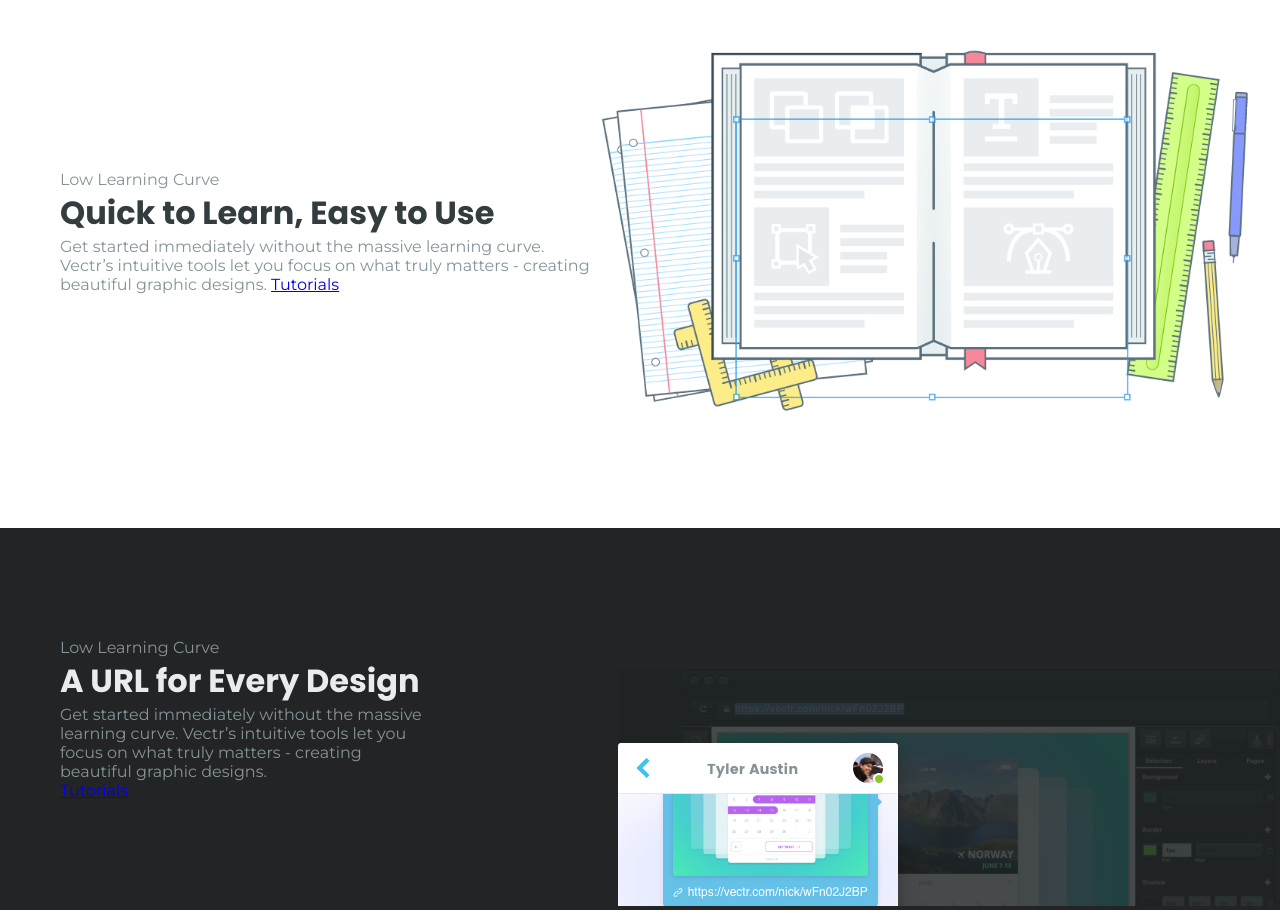
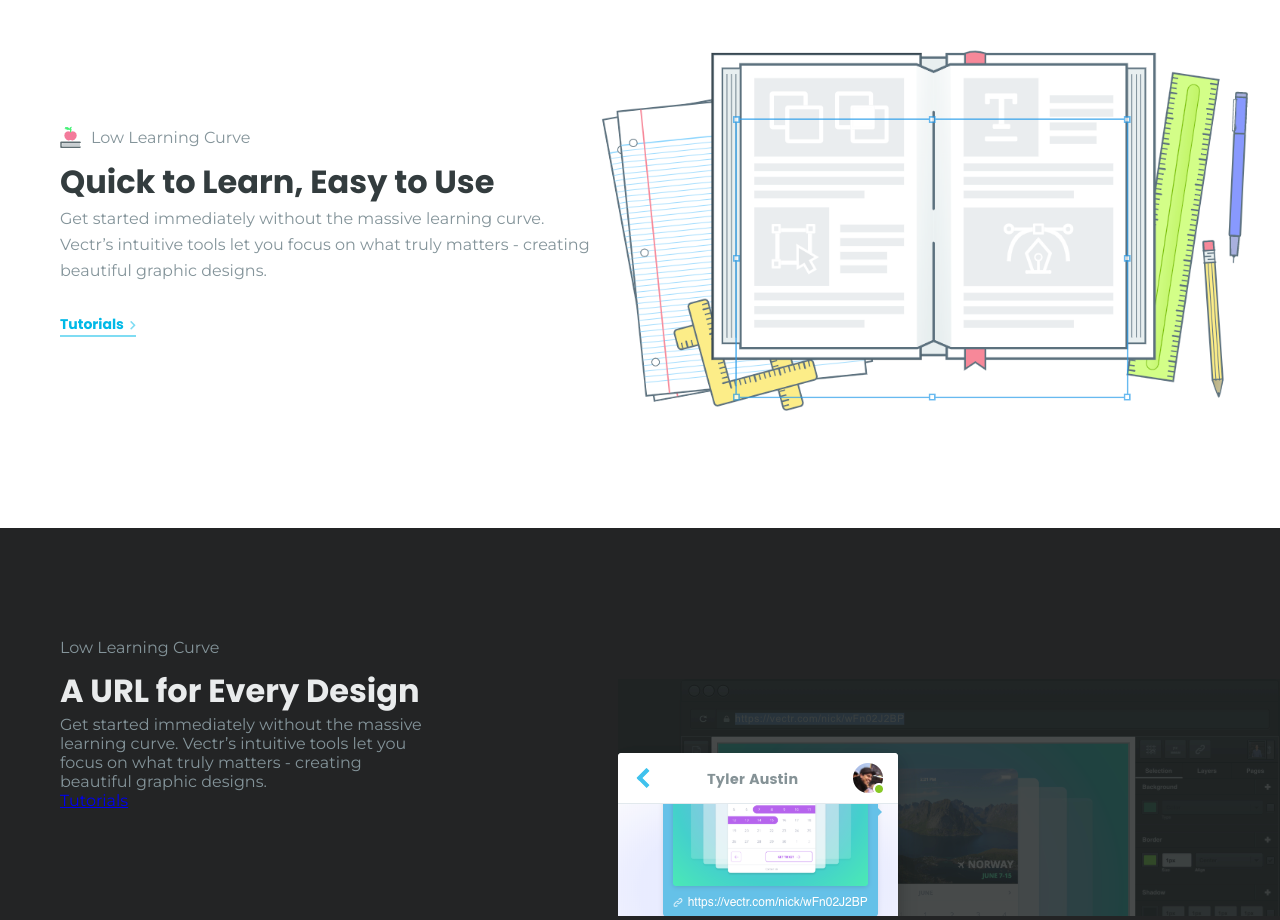
Before and after one commit to FrancescoPandolfi/html-css-vectr, a plain HTML site: page index.html in a window 1280 px wide. Shown: the part 1080-2000 px from the top of the page. Drawn offline with Linux system fonts and the light colour scheme.

Commit message:
1st section

```diff
--- a/css/style.css
+++ b/css/style.css
@@ -7,8 +7,6 @@
   -webkit-font-smoothing: antialiased;
 }
 /* GENERAL */
-.btn_border_green {
-}
 .bianco {
   color: #E9EBEC;
 }
@@ -25,10 +23,17 @@ h2 {
   font-weight: 700;
   color: #333C3E;
   font-size: 32px;
+  margin-top: 10px;
 }
 p.text {
   font-size: 16px;
+  line-height: 26px;
 }
+.flex {
+  display: flex;
+  align-items: center;
+}
+
 
 body {
   background-color: white;
@@ -167,13 +172,11 @@ a.btn_green_big:visited {
   justify-content: space-between;
   align-items: center;
 }
-
 @media screen and (max-width:999px) {
   .logo_wrapper {
     padding: 0 15px;
   }
 }
-
 .logos img {
   height: 25px;
 }
@@ -192,12 +195,36 @@ a.btn_green_big:visited {
   min-width: 600px;
   padding: 0 0 0 60px;
 }
+.flex img {
+  margin-right: 10px;
+}
 .l_c_image {
   width: 100%;
   padding-right: 30px;
 }
 .l_c_image img {
   width: 100%;
+}
+
+a.btn_cyan:link,
+a.btn_cyan:visited {
+  display: inline-block;
+  font-family: 'Poppins', sans-serif;
+  font-size: 14px;
+  margin-top: 30px;
+  text-decoration: none;
+  color: #00b9e7;
+  border-bottom: 2px solid #7fdcf3;
+}
+.fas.fa-chevron-right {
+  font-size: 10px;
+  color: #7fdcf3;
+  margin-left: 3px;
+}
+.bar::after {
+  width: 30px;
+  height: 10px;
+  border: 1px solid black;
 }
 
 /* REAL TIME SHARING SECTION */
--- a/index.html
+++ b/index.html
@@ -21,6 +21,7 @@
             <a class="btn_menu_green_border" href="#">Use Online</a>
             <a class="btn_menu_login" href="#">Login</a>
           </div>
+          <div class="hamburger_menu"></div>
         </nav>
       </div>
       <div class="jumbo">
@@ -50,10 +51,10 @@
       <!-- LEARNING CURVE SECTION -->
       <section class="learning_curve">
         <div class="l_c_text">
-          Low Learning Curve
+          <div class="flex"><img src="img/apple.png" alt="apple">Low Learning Curve</div>
           <h2>Quick to Learn, Easy to Use</h2>
-          Get started immediately without the massive learning curve. Vectr’s intuitive tools let you focus on what truly matters - creating beautiful graphic designs.
-          <a href="#">Tutorials</a>
+          <p class="text">Get started immediately without the massive learning curve. Vectr’s intuitive tools let you focus on what truly matters - creating beautiful graphic designs.</p>
+          <a class="btn_cyan" href="#">Tutorials <i class="fas fa-chevron-right"></i></a>
         </div>
         <div class="l_c_image">
           <img src="img/learn.png" alt="">
```
Also changed, not shown: img/apple.png (added).
